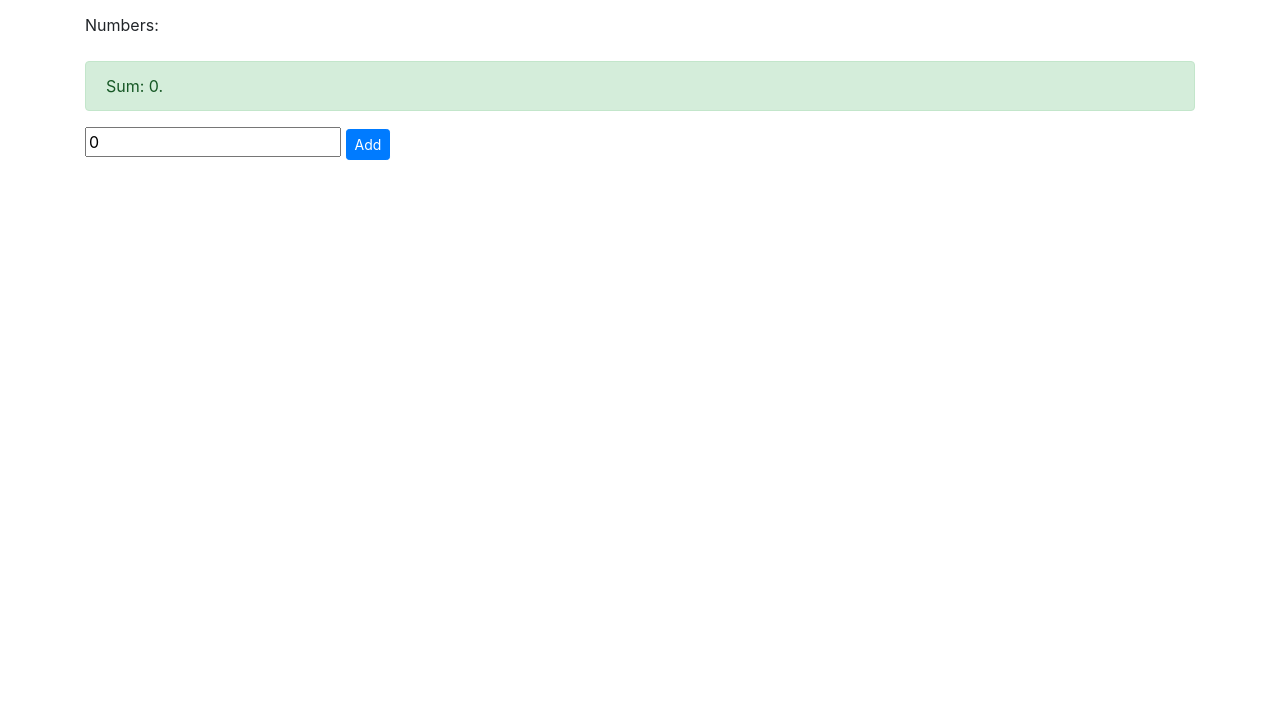
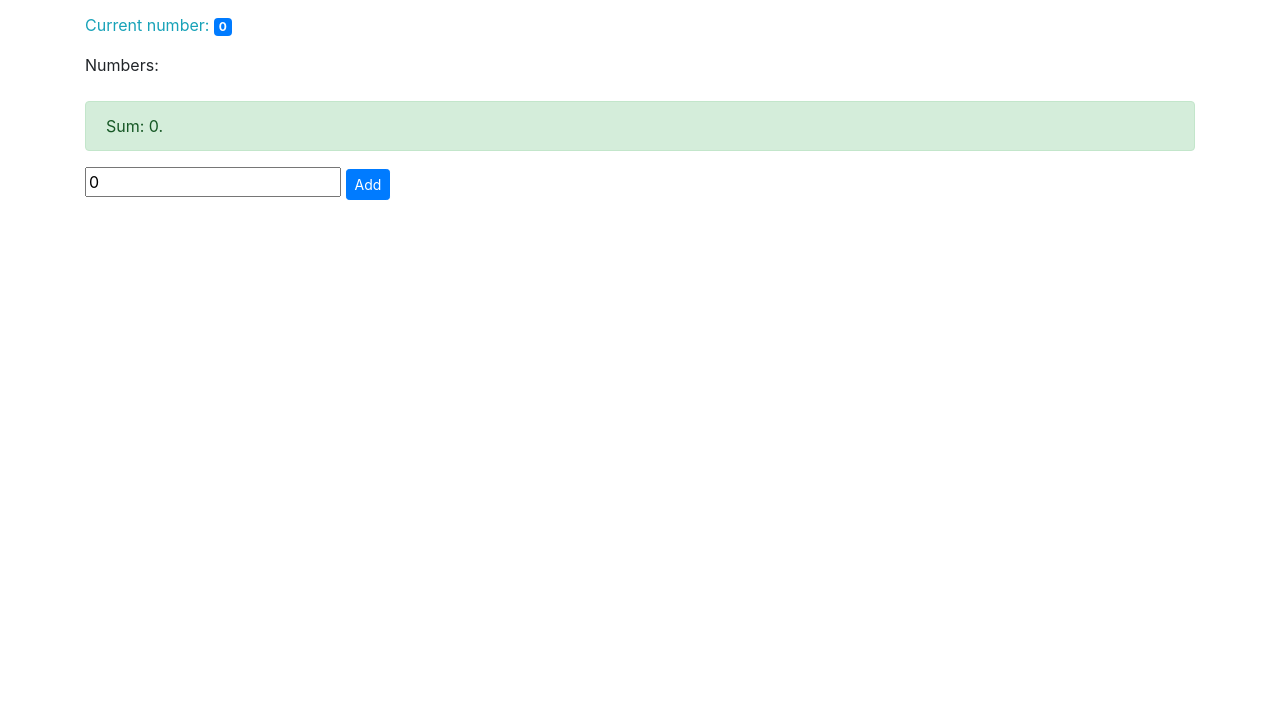
Before and after one commit to yuriyrozhok/localgit, a plain HTML site: page Angular/Aggregate/index.html in a window 1280 px wide. Shown: the part 79-800 px from the top of the page. Drawn offline with nearby package versions, Linux system fonts and the light colour scheme.

Commit message:
removed comments, added live preview of the number being entered

```diff
--- a/Angular/Aggregate/index.html
+++ b/Angular/Aggregate/index.html
@@ -10,6 +10,9 @@
     <div class="container" ng-controller="AggregateCtrl">
         <h2>Aggregate the numbers</h2>
         <p class="well lead">Count: {{getCount()}}.</p>
+        <p class="text-info">Current number:
+            <span class="badge badge-primary">{{num}}</span>
+        </p>
         <label>Numbers: </label>
         <ul>
             <li ng-repeat="n in numbers">{{n}}</li>
```
Also changed, not shown: Angular/Aggregate/scripts/aggregate.js (+0 -8 lines).
